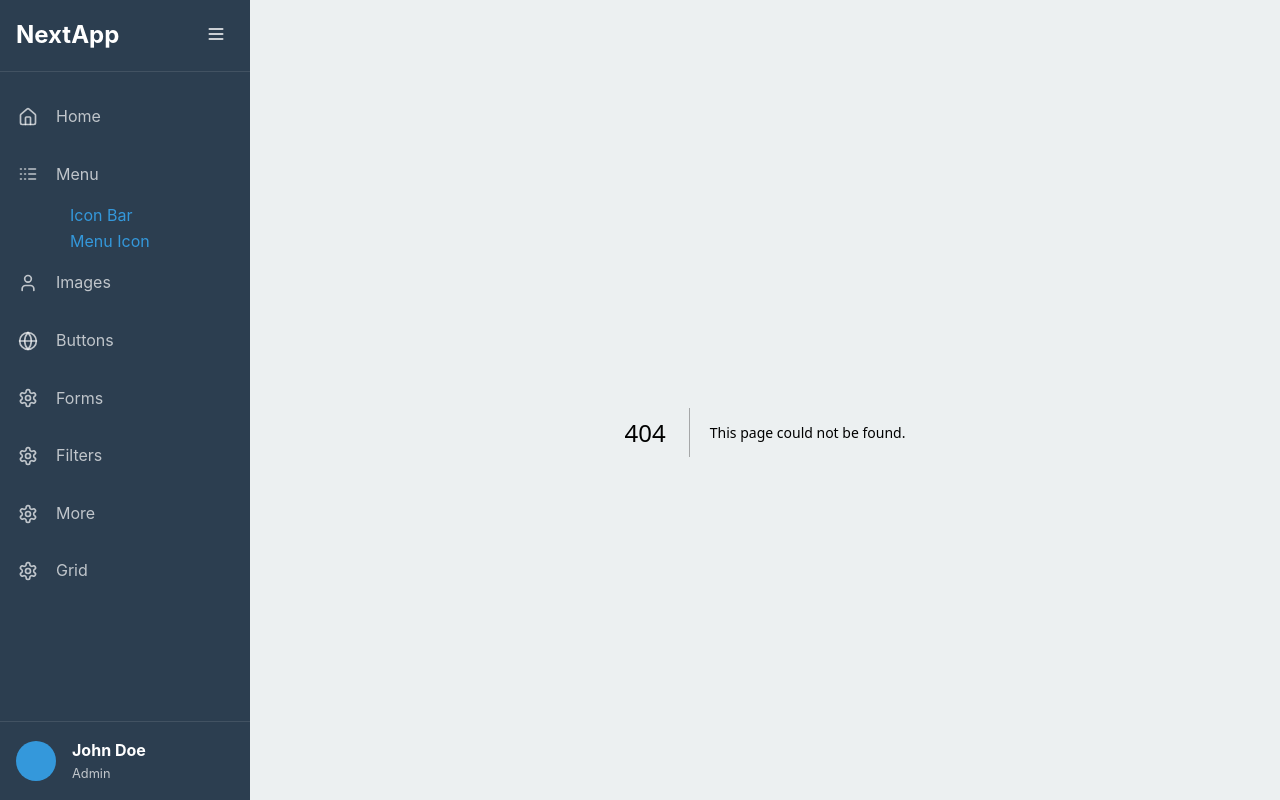
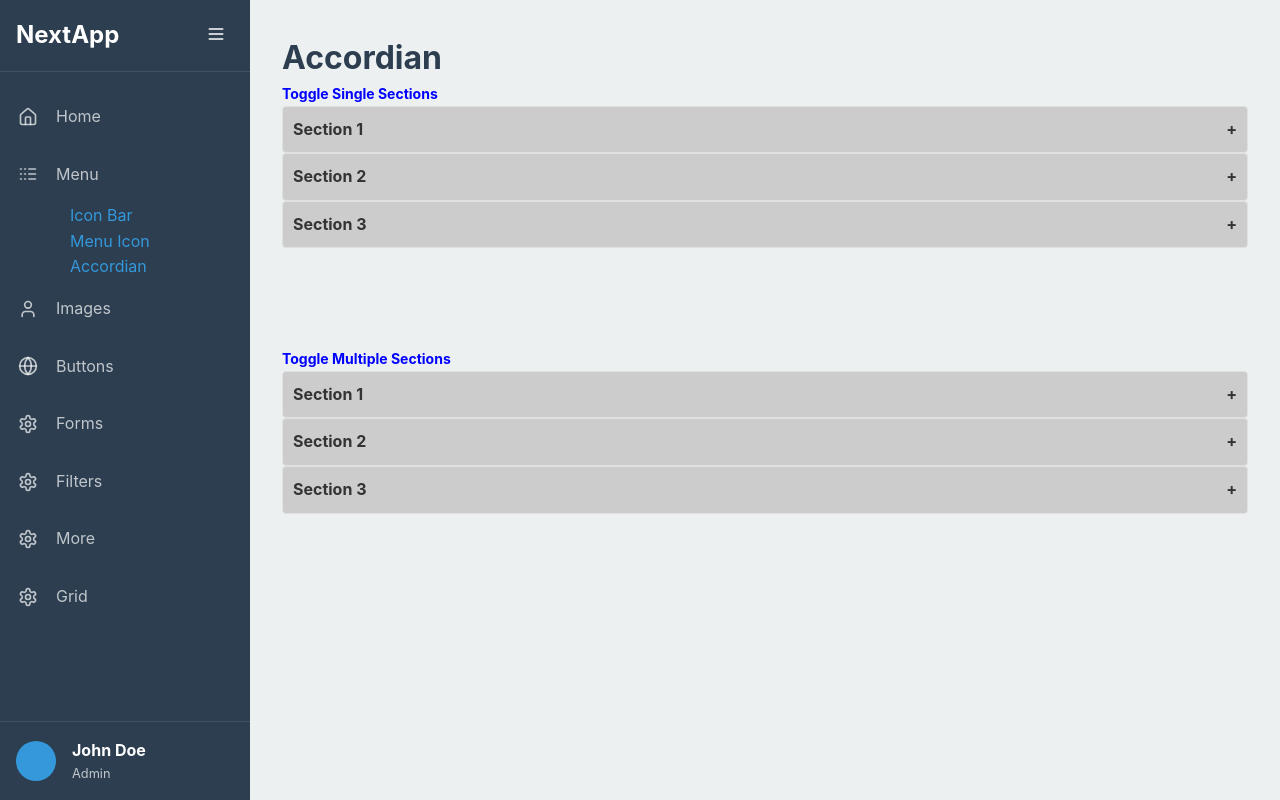
Before and after one commit to Adnankhan690/next-css-project, a Next.js app: page /menu/accordian in a window 1280 px wide. Before the commit this address had no page. Built offline with nearby package versions, Linux system fonts and the light colour scheme.

Commit message:
add accordian

```diff
--- /dev/null
+++ b/src/app/menu/accordian/accordian.module.scss
@@ -0,0 +1,37 @@
+.subHeading {
+  font-size: 14px;
+  font-weight: bold;
+  color: blue;
+}
+.title {
+  border: 1px solid #e0e0e0;
+  border-radius: 4px;
+  padding: 10px;
+  background-color: #ccc;
+  cursor: pointer;
+  font-size: 16px;
+  font-weight: bold;
+  color: #333;
+  display: flex;
+  justify-content: space-between;
+}
+
+.active, .title:hover {
+  background-color: #bbb;
+  transition: 0.3s ease;
+}
+
+.content {
+  padding: 10px;
+}
+.accordianCon {
+  display: flex;
+  flex-direction:  column;
+  gap: 100px;
+}
+
+.multiSubHeading {
+  color: blue;
+  font-size: 14px;
+  font-weight: bold;
+}
--- /dev/null
+++ b/src/app/menu/accordian/page.tsx
@@ -0,0 +1,95 @@
+'use client';
+import { useState } from "react";
+import styles from "./accordian.module.scss";
+
+interface AccordianItems {
+  title: string;
+  content: string;
+  id: number;
+  isOpen: boolean;
+}
+
+const accordianItems: AccordianItems[] = [
+  {
+    title: 'Section 1', content: 'Lorem ipsum dolor sit amet, consectetur adipisicing elit, sed do eiusmod tempor incididunt ut labore et dolore magna aliqua. Ut enim ad minim veniam, quis nostrud exercitation ullamco laboris nisi ut aliquip ex ea commodo consequat.',
+    id: 1,
+    isOpen: false,
+  },
+  {
+    title: 'Section 2', content: 'Lorem ipsum dolor sit amet, consectetur adipisicing elit, sed do eiusmod tempor incididunt ut labore et dolore magna aliqua. Ut enim ad minim veniam, quis nostrud exercitation ullamco laboris nisi ut aliquip ex ea commodo consequat.',
+    id: 2,
+    isOpen: false
+  },
+  {
+    title: 'Section 3', content: 'Lorem ipsum dolor sit amet, consectetur adipisicing elit, sed do eiusmod tempor incididunt ut labore et dolore magna aliqua. Ut enim ad minim veniam, quis nostrud exercitation ullamco laboris nisi ut aliquip ex ea commodo consequat.',
+    id: 3,
+    isOpen: false
+  }
+
+];
+
+
+export default function Accordian () {
+  const [singleToggleAcc, setSingleToggleAcc] = useState(accordianItems);
+
+  const [multiToggleAcc, setMultiToggleAcc] = useState(accordianItems);
+
+  const toggleSingleAccordian = (item: AccordianItems) => {
+    setSingleToggleAcc((prev) => {
+      return prev.map((data) => {
+        return { ...data, isOpen: data.id === item.id ? !data.isOpen : false };
+      });
+    });
+  };
+
+  const toggleMultipleAccordian = (item: AccordianItems) => {
+    setMultiToggleAcc((prev) => {
+      return prev.map((data) => {
+        return { ...data, isOpen: data.id === item.id ? !data.isOpen : data.isOpen };
+      });
+    });
+  };
+
+  return (
+    <div>
+      <h1>Accordian</h1>
+      <p className={styles.subHeading}>Toggle Single Sections</p>
+
+      <div className={styles.accordianCon}>
+        <div>
+          {singleToggleAcc.map((item) => {
+            return (
+              <div onClick={() => toggleSingleAccordian(item)} key={item.id}>
+                <div className={`${styles.title} ${item.isOpen ? styles.active : ''}`}>
+                  <p>{item.title}</p>
+                  {!item.isOpen ? <span>+</span> : <span>-</span>}
+                </div>
+                {
+                  item.isOpen && <p className={styles.content}>{item.content}</p>
+                }
+              </div>
+            );
+          })}
+        </div>
+
+
+        <div>
+          <p className={styles.multiSubHeading}>Toggle Multiple Sections</p>
+          {multiToggleAcc.map((item) => {
+            return (
+              <div onClick={() => toggleMultipleAccordian(item)} key={item.id}>
+                <div className={`${styles.title} ${item.isOpen ? styles.active : ''}`}>
+                  <p>{item.title}</p>
+                  {!item.isOpen ? <span>+</span> : <span>-</span>}
+                </div>
+                {
+                  item.isOpen && <p className={styles.content}>{item.content}</p>
+                }
+              </div>
+            );
+          })}
+        </div>
+      </div>
+    </div>
+  );
+}
--- a/src/components/Sidebar/Sidebar.tsx
+++ b/src/components/Sidebar/Sidebar.tsx
@@ -23,7 +23,8 @@ const Sidebar: React.FC = () => {
       name: 'Menu', icon: <Logs size={20} />, path: '/menu',
       subItem: [
         { name: 'Icon Bar', path: '/menu/icon-bar' },
-        { name: 'Menu Icon', path: '/menu/menu-icon' }
+        { name: 'Menu Icon', path: '/menu/menu-icon' },
+        {name: 'Accordian', path: '/menu/accordian'},
       ],
     },
     { name: 'Images', icon: <User size={20} />, path: '/profile', subItem: [] },
```
